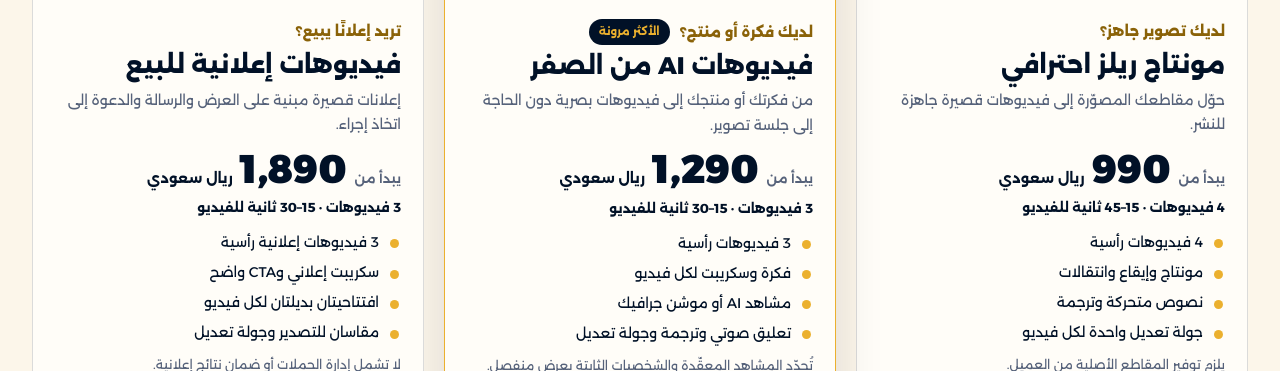
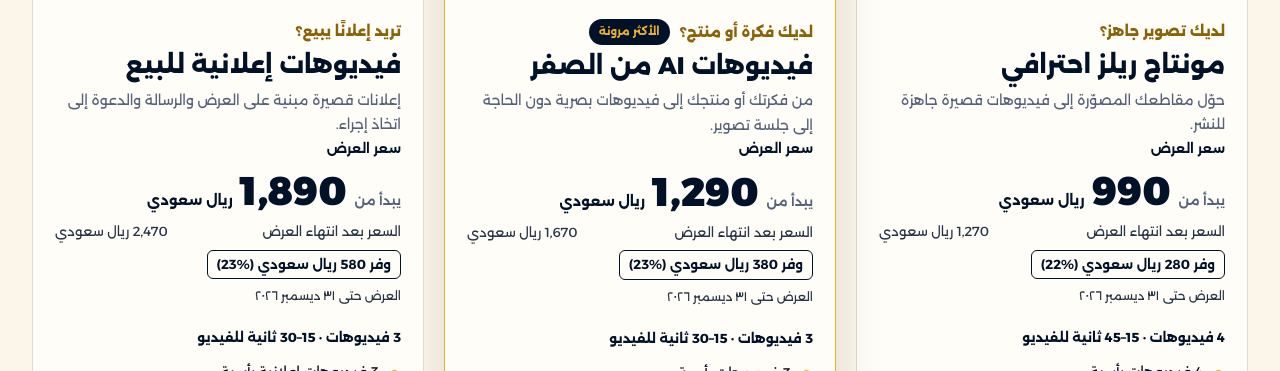
Before and after one commit to mohammedrashad2011-ui/Dewank-2026-website, a Next.js app: page /offers/ai-video-production in a window 1280 px wide. Shown: the part 1728-2099 px from the top of the page. Built offline with nearby package versions, Linux system fonts and the light colour scheme; no server answers.

Commit message:
feat(pricing): apply shared promotion display to remaining package cards

```diff
--- a/app/(ar)/offers/ai-video-production/video-order-widget.tsx
+++ b/app/(ar)/offers/ai-video-production/video-order-widget.tsx
@@ -2,6 +2,7 @@
 
 import { useState } from "react";
 import type { OfferPriceKey } from "../offer-pricing";
+import { PromotionalPriceDisplay } from "../promotional-price";
 import { getVideoOfferPrice, setVideoOfferCountry, useVideoOfferCountry } from "./video-localized-price";
 import { videoPackages, type VideoPackageId } from "./video-offer-content";
 import { pushVideoEvent } from "./video-events";
@@ -137,7 +138,6 @@ export default function VideoOrderWidget({ locale }: { locale: Locale }) {
       <div className="vs-packages" role="group" aria-label={t.grid}>
         {videoPackages.map((item, index) => {
           const active = item.id === selectedId;
-          const shown = price(item.priceKey);
           return (
             <article key={item.id} className={"vs-package" + (active ? " is-selected" : "")}>
               <div className="vs-package-demo">
@@ -148,11 +148,7 @@ export default function VideoOrderWidget({ locale }: { locale: Locale }) {
                 <p className="vs-package-fit">{item[locale].fit}{item.id === "ai" && <span>{t.recommended}</span>}</p>
                 <h3>{item[locale].title}</h3>
                 <p className="vs-package-desc">{item[locale].description}</p>
-                <div className="vs-package-price">
-                  <small>{t.startingAt}</small>
-                  <strong>{shown.digits}</strong>
-                  <span>{shown.currencyLabel}</span>
-                </div>
+                <PromotionalPriceDisplay offerKey={item.priceKey} locale={locale} country={country} amountClassName="vs-package-price" startingAt={t.startingAt} />
                 <p className="vs-package-spec">{item.count} {t.quantity} · {item.length} {t.seconds}</p>
                 <ul>{item[locale].features.map((feature) => <li key={feature}>{feature}</li>)}</ul>
                 <p className="vs-package-note">{item[locale].note}</p>
```
